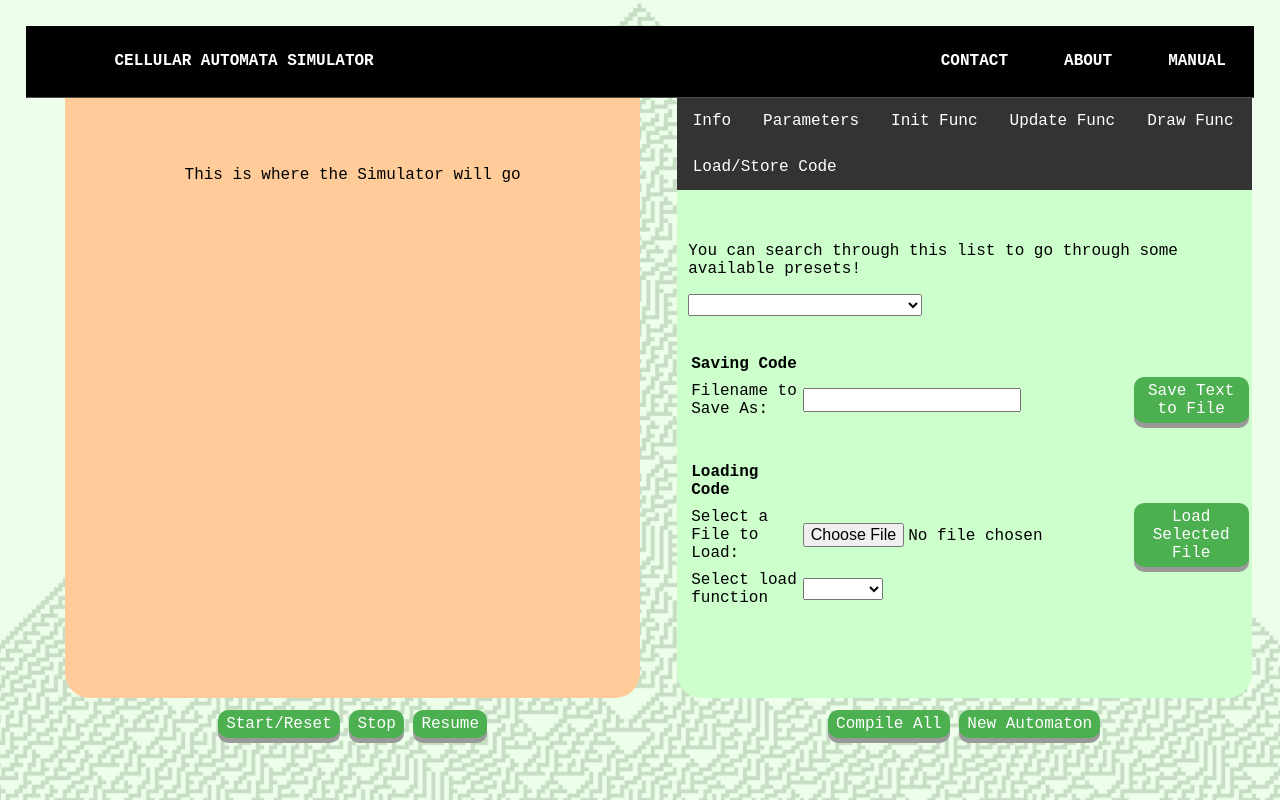
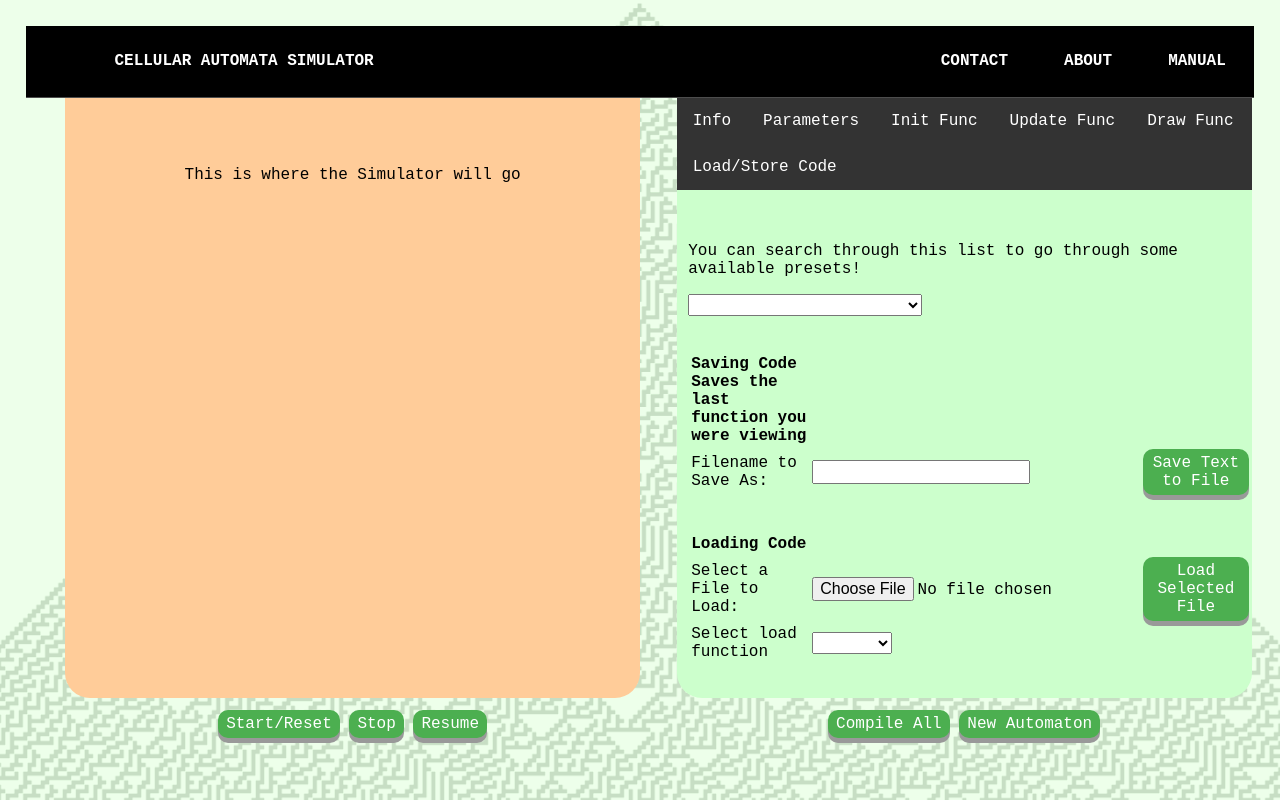
Before and after one commit to Vadim-Pelyushenko/CMPS115_Cellulites, a plain HTML site: page Workable Automata/Version 8/index.html in a window 1280 px wide. Both pictures are taken after a click on the link "Load/Store Code". Drawn offline with Linux system fonts and the light colour scheme.

Commit message:
Tiny note for user

```diff
--- a/Workable Automata/Version 8/index.html
+++ b/Workable Automata/Version 8/index.html
@@ -138,7 +138,10 @@
                     </select><br><br><br>
 
                     <table>
-                        <tr><td><span><strong>Saving Code</strong></span></td></tr>
+                        <tr><td><span>
+                            <strong>Saving Code<br>
+                            <span style="font-size: 14px">Saves the last function you were viewing</span>
+                        </strong></span></td></tr>
                         <tr>
                             <td><span>Filename to Save As:</span></td>
                             <td><input id="inputFileNameToSaveAs"></td>
```
